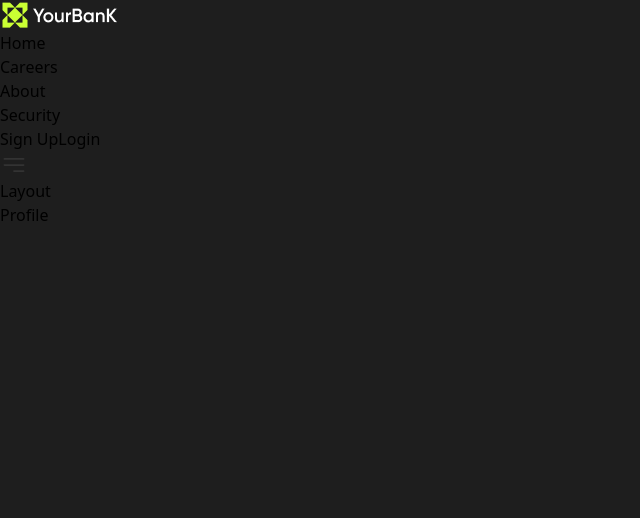
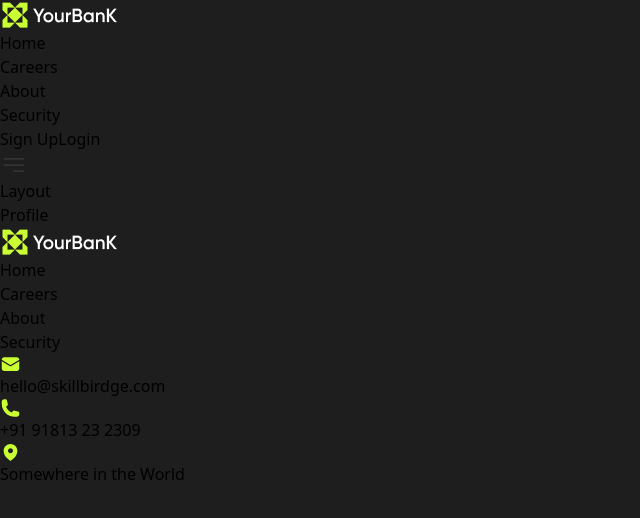
Before and after one commit to huseynovali/Company__Site, a React (Vite) app in the folder client/: page /profile in a window 1280 px wide. Shown: the top 518 px of the page, without its empty margins (0-640 px from the left). Built offline with nearby package versions, Linux system fonts and the light colour scheme.

Commit message:
contact address

```diff
--- /dev/null
+++ b/client/src/components/LayoutComp/Footer.jsx
@@ -0,0 +1,109 @@
+import React from "react";
+import Container from "../Container";
+import logo from "../../assets/Logo.png";
+import { Link } from "react-router-dom";
+
+function Footer() {
+  return (
+    <div className="bg-[#1C1C1C] py-[60px]">
+      <Container>
+        <div className="flex flex-col items-center">
+          <div className="logo pb-10">
+            <Link to={"/"} className="logo ">
+              <img src={logo} alt="logo" />
+            </Link>
+          </div>
+          <div className="footer__links pb-10">
+            <ul className="flex">
+              <li className={`  text-[#E4E4E7] `}>
+                <Link className="text-sm py-[10px] px-4 block" to={"/"}>
+                  Home
+                </Link>
+              </li>
+              <li className=" text-[#E4E4E7]">
+                <Link className="text-sm py-[10px] px-4 block">Careers</Link>
+              </li>
+              <li className=" text-[#E4E4E7]  ">
+                <Link className="text-sm py-[10px] px-4 block">About</Link>
+              </li>
+              <li className=" text-[#E4E4E7] ">
+                <Link className="text-sm py-[10px] px-4 block">Security</Link>
+              </li>
+            </ul>
+          </div>
+          <div className="contact__address flex py-10  border-y border-y-[#262626] w-full justify-center" >
+            <div className="mail flex text-[#E4E4E7] items-center">
+              <div>
+                <svg
+                  xmlns="http://www.w3.org/2000/svg"
+                  width="21"
+                  height="20"
+                  viewBox="0 0 21 20"
+                  fill="none"
+                >
+                  <path
+                    d="M1.75 7.22425V14.375C1.75 15.7557 2.86929 16.875 4.25 16.875H16.75C18.1307 16.875 19.25 15.7557 19.25 14.375V7.22425L11.8102 11.8026C11.0067 12.297 9.99327 12.297 9.18976 11.8026L1.75 7.22425Z"
+                    fill="#CAFF33"
+                  />
+                  <path
+                    d="M19.25 5.75652V5.625C19.25 4.24429 18.1307 3.125 16.75 3.125H4.25C2.86929 3.125 1.75 4.24429 1.75 5.625V5.75652L9.84488 10.738C10.2466 10.9852 10.7534 10.9852 11.1551 10.738L19.25 5.75652Z"
+                    fill="#CAFF33"
+                  />
+                </svg>
+              </div>
+              <span className="-translate-y-0.5 px-0.5 ">
+                hello@skillbirdge.com
+              </span>
+            </div>
+
+            <div className="phone flex text-[#E4E4E7] items-center pl-3">
+              <div>
+                <svg
+                  xmlns="http://www.w3.org/2000/svg"
+                  width="21"
+                  height="20"
+                  viewBox="0 0 21 20"
+                  fill="none"
+                >
+                  <path
+                    fill-rule="evenodd"
+                    clip-rule="evenodd"
+                    d="M1.75 3.75C1.75 2.36929 2.86929 1.25 4.25 1.25H5.39302C6.11 1.25 6.73498 1.73796 6.90887 2.43354L7.83037 6.11952C7.98284 6.72942 7.75495 7.37129 7.25202 7.74849L6.174 8.557C6.06206 8.64096 6.03772 8.7639 6.06917 8.84974C7.01542 11.4329 9.0671 13.4846 11.6503 14.4308C11.7361 14.4623 11.859 14.4379 11.943 14.326L12.7515 13.248C13.1287 12.7451 13.7706 12.5172 14.3805 12.6696L18.0665 13.5911C18.762 13.765 19.25 14.39 19.25 15.107V16.25C19.25 17.6307 18.1307 18.75 16.75 18.75H14.875C7.62626 18.75 1.75 12.8737 1.75 5.625V3.75Z"
+                    fill="#CAFF33"
+                  />
+                </svg>
+              </div>
+              <span className="-translate-y-0.5 px-0.5 ">
+                +91 91813 23 2309
+              </span>
+            </div>
+
+            <div className="phone flex text-[#E4E4E7] items-center pl-3">
+              <div>
+                <svg
+                  xmlns="http://www.w3.org/2000/svg"
+                  width="21"
+                  height="20"
+                  viewBox="0 0 21 20"
+                  fill="none"
+                >
+                  <path
+                    fill-rule="evenodd"
+                    clip-rule="evenodd"
+                    d="M10.1165 18.6259C10.1416 18.6405 10.1614 18.6517 10.1754 18.6596L10.1987 18.6726C10.3844 18.7745 10.6148 18.7738 10.8007 18.6729L10.8246 18.6596C10.8386 18.6517 10.8584 18.6405 10.8835 18.6259C10.9339 18.5967 11.0058 18.5542 11.0963 18.4985C11.2771 18.3872 11.5323 18.223 11.8372 18.0076C12.4459 17.5776 13.2581 16.9395 14.0721 16.1061C15.6922 14.4474 17.375 11.9551 17.375 8.75C17.375 4.95304 14.297 1.875 10.5 1.875C6.70304 1.875 3.625 4.95304 3.625 8.75C3.625 11.9551 5.30777 14.4474 6.92788 16.1061C7.74188 16.9395 8.55409 17.5776 9.16282 18.0076C9.46771 18.223 9.72295 18.3872 9.90375 18.4985C9.99419 18.5542 10.0661 18.5967 10.1165 18.6259ZM10.5 11.25C11.8807 11.25 13 10.1307 13 8.75C13 7.36929 11.8807 6.25 10.5 6.25C9.11929 6.25 8 7.36929 8 8.75C8 10.1307 9.11929 11.25 10.5 11.25Z"
+                    fill="#CAFF33"
+                  />
+                </svg>
+              </div>
+              <span className="-translate-y-0.5 px-0.5 ">
+                Somewhere in the World
+              </span>
+            </div>
+          </div>
+        </div>
+      </Container>
+    </div>
+  );
+}
+
+export default Footer;
--- a/client/src/layout/MainLayout.jsx
+++ b/client/src/layout/MainLayout.jsx
@@ -2,14 +2,18 @@ import React from "react";
 import { Outlet } from "react-router";
 import Container from "../components/Container";
 import Navbar from "../components/LayoutComp/Navbar";
+import Footer from "../components/LayoutComp/Footer";
 
 function MainLayout() {
   return (
-    <Container>
-      <Navbar/>
-      Layout
-      <Outlet />
-    </Container>
+    <React.Fragment>
+      <Container>
+        <Navbar />
+        Layout
+        <Outlet />
+      </Container>
+      <Footer />
+    </React.Fragment>
   );
 }
 
```
